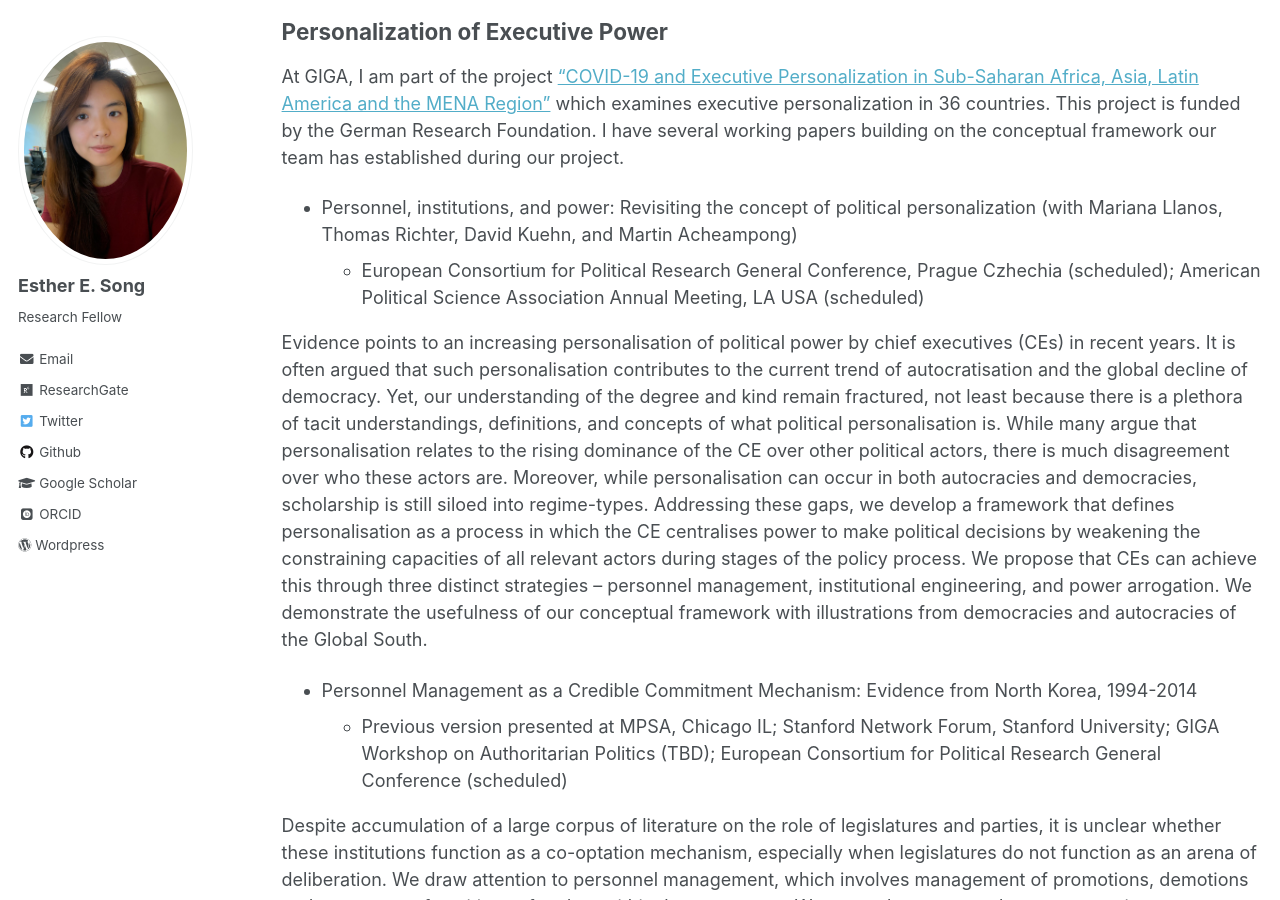
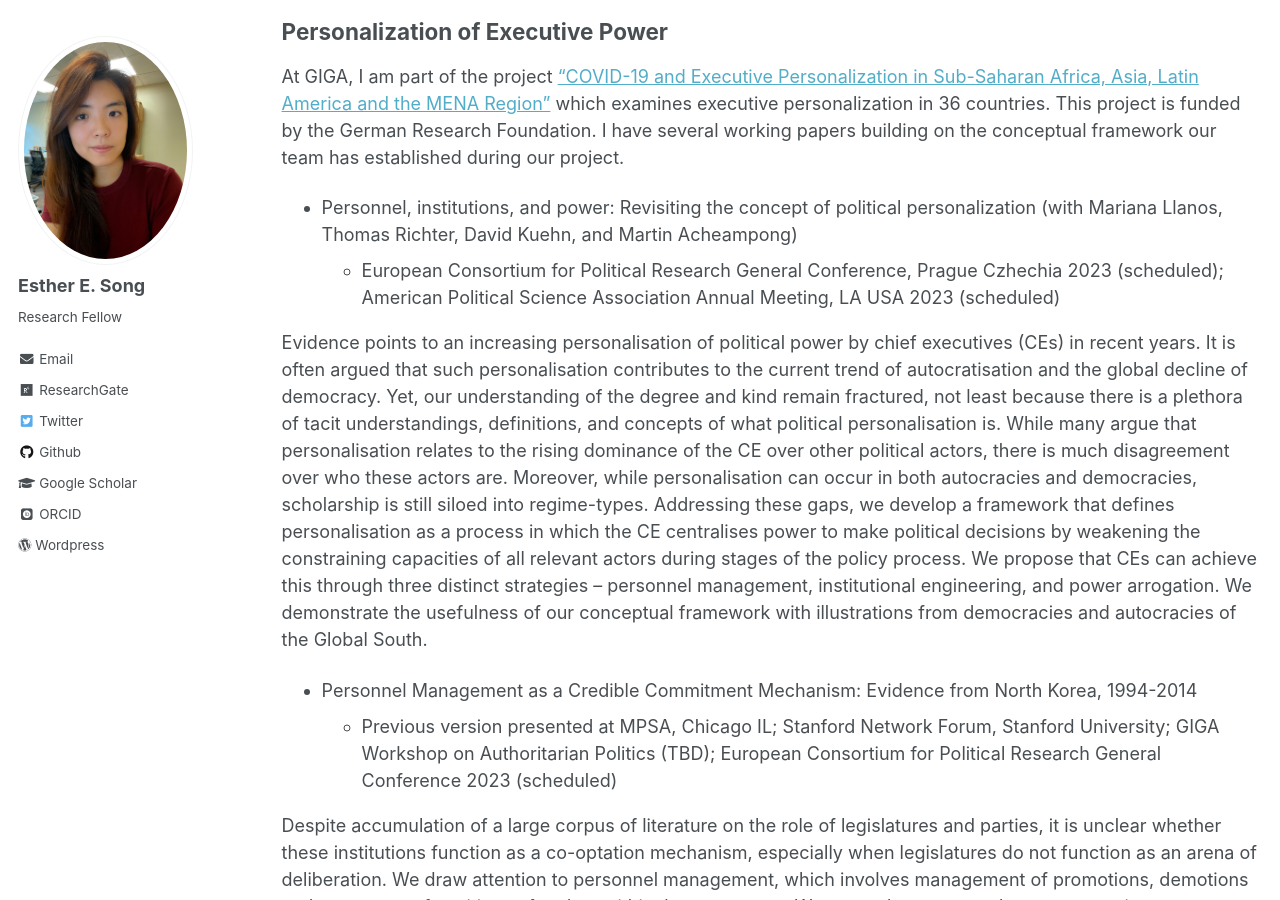
Before and after one commit to ehsong/ehsong.github.io, a Jekyll site: the page built from _pages/research.md, in a window 1280 px wide and 900 px high, scrolled down 2332 px. Built offline with Jekyll 4.4.1, drawn with Linux system fonts in a browser that asks for light colours; some web fonts are replaced.

Commit message:
Update research.md

```diff
--- a/_pages/research.md
+++ b/_pages/research.md
@@ -59,12 +59,12 @@
 At GIGA, I am part of the project [“COVID-19 and Executive Personalization in Sub-Saharan Africa, Asia, Latin America and the MENA Region”](https://www.giga-hamburg.de/en/research-and-transfer/projects/covid-19-executive-personalization-sub-saharan-africa-asia-latin-america-mena-region) which examines executive personalization in 36 countries. This project is funded by the German Research Foundation. I have several working papers building on the conceptual framework our team has established during our project.
 
 * Personnel, institutions, and power: Revisiting the concept of political personalization (with Mariana Llanos, Thomas Richter, David Kuehn, and Martin Acheampong)
-  * European Consortium for Political Research General Conference, Prague Czhechia (scheduled); American Political Science Association Annual Meeting, LA USA (scheduled)
+  * European Consortium for Political Research General Conference, Prague Czhechia 2023 (scheduled); American Political Science Association Annual Meeting, LA USA 2023 (scheduled)
 
 Evidence points to an increasing personalisation of political power by chief executives (CEs) in recent years. It is often argued that such personalisation contributes to the current trend of autocratisation and the global decline of democracy. Yet, our understanding of the degree and kind remain fractured, not least because there is a plethora of tacit understandings, definitions, and concepts of what political personalisation is. While many argue that personalisation relates to the rising dominance of the CE over other political actors, there is much disagreement over who these actors are. Moreover, while personalisation can occur in both autocracies and democracies, scholarship is still siloed into regime-types. Addressing these gaps, we develop a framework that defines personalisation as a process in which the CE centralises power to make political decisions by weakening the constraining capacities of all relevant actors during stages of the policy process. We propose that CEs can achieve this through three distinct strategies – personnel management, institutional engineering, and power arrogation. We demonstrate the usefulness of our conceptual framework with illustrations from democracies and autocracies of the Global South.
 
 * Personnel Management as a Credible Commitment Mechanism: Evidence from North Korea, 1994-2014
-  * Previous version presented at MPSA, Chicago IL; Stanford Network Forum, Stanford University; GIGA Workshop on Authoritarian Politics (TBD); European Consortium for Political Research General Conference (scheduled)
+  * Previous version presented at MPSA, Chicago IL; Stanford Network Forum, Stanford University; GIGA Workshop on Authoritarian Politics (TBD); European Consortium for Political Research General Conference 2023 (scheduled)
 
 Despite accumulation of a large corpus of literature on the role of legislatures and parties, it is unclear whether these institutions function as a co-optation mechanism, especially when legislatures do not function as an arena of deliberation. We draw attention to personnel management, which involves management of promotions, demotions and movement of positions of cadres within the party-state. We argue that personnel management is a more concrete measure of access to rents by elites. Personnel management is an institution that dictators use to credibly commit to power sharing but at the same time constrain elites from involving in collective action. We test the implications of the theory using a unique data set we constructed which contains information on 2,631 career trajectory events of 320 cadres in North Korea.
 
```
